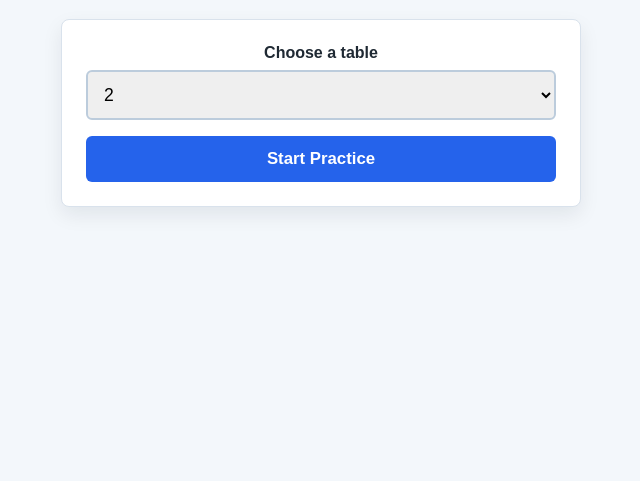
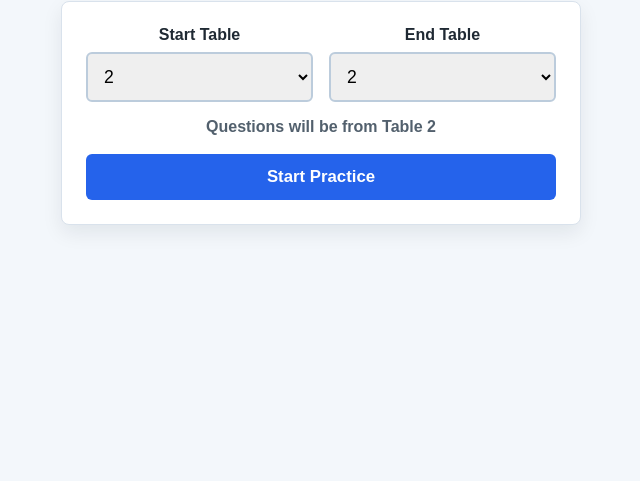
Before and after one commit to AlokRanjan-MTech/maths-practice, a plain HTML site: page index.html in a window 1280 px wide. Shown: the part 319-800 px from the top of the page, without its empty margins (319-959 px from the left). Drawn offline with Linux system fonts and the light colour scheme.

Commit message:
Add table range practice and exclude x1 questions
- Added Start Table and End Table selection from 2 to 20
- Ensured End Table is always greater than or equal to Start Table
- Questions are randomly generated from the selected table range
- Excluded multiplication-by-1 questions
- Multiplier range is now 2 to 10
- Kept practice session at 10 questions
- Tested locally successfully

```diff
--- a/index.html
+++ b/index.html
@@ -11,8 +11,10 @@
     <h1>Maths Table Practice</h1>
 
     <section id="setup" class="panel">
-      <label for="tableSelect">Choose a table</label>
-      <select id="tableSelect">
+      <div class="range-row">
+        <div>
+          <label for="startTableSelect">Start Table</label>
+          <select id="startTableSelect">
             <option value="2">2</option>
             <option value="3">3</option>
             <option value="4">4</option>
@@ -33,6 +35,35 @@
             <option value="19">19</option>
             <option value="20">20</option>
           </select>
+        </div>
+
+        <div>
+          <label for="endTableSelect">End Table</label>
+          <select id="endTableSelect">
+            <option value="2">2</option>
+            <option value="3">3</option>
+            <option value="4">4</option>
+            <option value="5">5</option>
+            <option value="6">6</option>
+            <option value="7">7</option>
+            <option value="8">8</option>
+            <option value="9">9</option>
+            <option value="10">10</option>
+            <option value="11">11</option>
+            <option value="12">12</option>
+            <option value="13">13</option>
+            <option value="14">14</option>
+            <option value="15">15</option>
+            <option value="16">16</option>
+            <option value="17">17</option>
+            <option value="18">18</option>
+            <option value="19">19</option>
+            <option value="20">20</option>
+          </select>
+        </div>
+      </div>
+
+      <p id="rangeText" class="range-text">Questions will be from Table 2</p>
       <button id="startButton" type="button">Start Practice</button>
     </section>
 
--- a/script.js
+++ b/script.js
@@ -2,15 +2,19 @@ var totalQuestions = 10;
 var multiplySign = "\u00d7";
 var currentQuestion = 0;
 var score = 0;
-var selectedTable = 2;
-var currentMultiplier = 1;
+var startTable = 2;
+var endTable = 2;
+var currentTable = 2;
+var currentMultiplier = 2;
 var answerSubmitted = false;
 
 var setupSection = document.getElementById("setup");
 var practiceSection = document.getElementById("practice");
 var resultSection = document.getElementById("result");
 
-var tableSelect = document.getElementById("tableSelect");
+var startTableSelect = document.getElementById("startTableSelect");
+var endTableSelect = document.getElementById("endTableSelect");
+var rangeText = document.getElementById("rangeText");
 var startButton = document.getElementById("startButton");
 var questionCount = document.getElementById("questionCount");
 var questionText = document.getElementById("questionText");
@@ -22,11 +26,16 @@ var finalScore = document.getElementById("finalScore");
 var againButton = document.getElementById("againButton");
 
 startButton.addEventListener("click", startPractice);
+startTableSelect.addEventListener("change", updateTableRange);
+endTableSelect.addEventListener("change", updateTableRange);
 answerForm.addEventListener("submit", submitAnswer);
 againButton.addEventListener("click", showSetup);
 
+updateTableRange();
+
 function startPractice() {
-  selectedTable = Number(tableSelect.value);
+  startTable = Number(startTableSelect.value);
+  endTable = Number(endTableSelect.value);
   currentQuestion = 0;
   score = 0;
 
@@ -39,11 +48,12 @@ function startPractice() {
 
 function showNextQuestion() {
   currentQuestion = currentQuestion + 1;
+  currentTable = getRandomTable();
   currentMultiplier = getRandomMultiplier();
   answerSubmitted = false;
 
   questionCount.textContent = "Question " + currentQuestion + " of " + totalQuestions;
-  questionText.textContent = selectedTable + " " + multiplySign + " " + currentMultiplier + " = ?";
+  questionText.textContent = currentTable + " " + multiplySign + " " + currentMultiplier + " = ?";
   scoreText.textContent = "Score: " + score;
   feedback.textContent = "";
   feedback.className = "feedback";
@@ -61,7 +71,7 @@ function submitAnswer(event) {
   answerSubmitted = true;
 
   var studentAnswer = Number(answerInput.value);
-  var correctAnswer = selectedTable * currentMultiplier;
+  var correctAnswer = currentTable * currentMultiplier;
 
   if (studentAnswer === correctAnswer) {
     score = score + 1;
@@ -93,5 +103,34 @@ function showSetup() {
 }
 
 function getRandomMultiplier() {
-  return Math.floor(Math.random() * 10) + 1;
+  return Math.floor(Math.random() * 9) + 2;
 }
+
+function getRandomTable() {
+  return Math.floor(Math.random() * (endTable - startTable + 1)) + startTable;
+}
+
+function updateTableRange() {
+  var selectedStart = Number(startTableSelect.value);
+  var selectedEnd = Number(endTableSelect.value);
+
+  if (selectedEnd < selectedStart) {
+    endTableSelect.value = selectedStart;
+    selectedEnd = selectedStart;
+  }
+
+  updateEndTableOptions(selectedStart);
+
+  if (selectedStart === selectedEnd) {
+    rangeText.textContent = "Questions will be from Table " + selectedStart;
+  } else {
+    rangeText.textContent = "Questions will be from Tables " + selectedStart + " to " + selectedEnd;
+  }
+}
+
+function updateEndTableOptions(selectedStart) {
+  for (var i = 0; i < endTableSelect.options.length; i++) {
+    var option = endTableSelect.options[i];
+    option.disabled = Number(option.value) < selectedStart;
+  }
+}
--- a/style.css
+++ b/style.css
@@ -48,6 +48,18 @@ input {
   font-size: 1.1rem;
   border: 2px solid #bcccdc;
   border-radius: 6px;
+}
+
+.range-row {
+  display: grid;
+  grid-template-columns: 1fr 1fr;
+  gap: 16px;
+}
+
+.range-text {
+  margin: 0 0 18px;
+  color: #52606d;
+  font-weight: 700;
 }
 
 button {
@@ -116,6 +128,11 @@ button:hover {
     padding: 18px;
   }
 
+  .range-row {
+    grid-template-columns: 1fr;
+    gap: 0;
+  }
+
   .question-text {
     font-size: 2.4rem;
   }
```
Also changed, not shown: 1 other file. Lines whose indentation alone changed are shown as unchanged.
